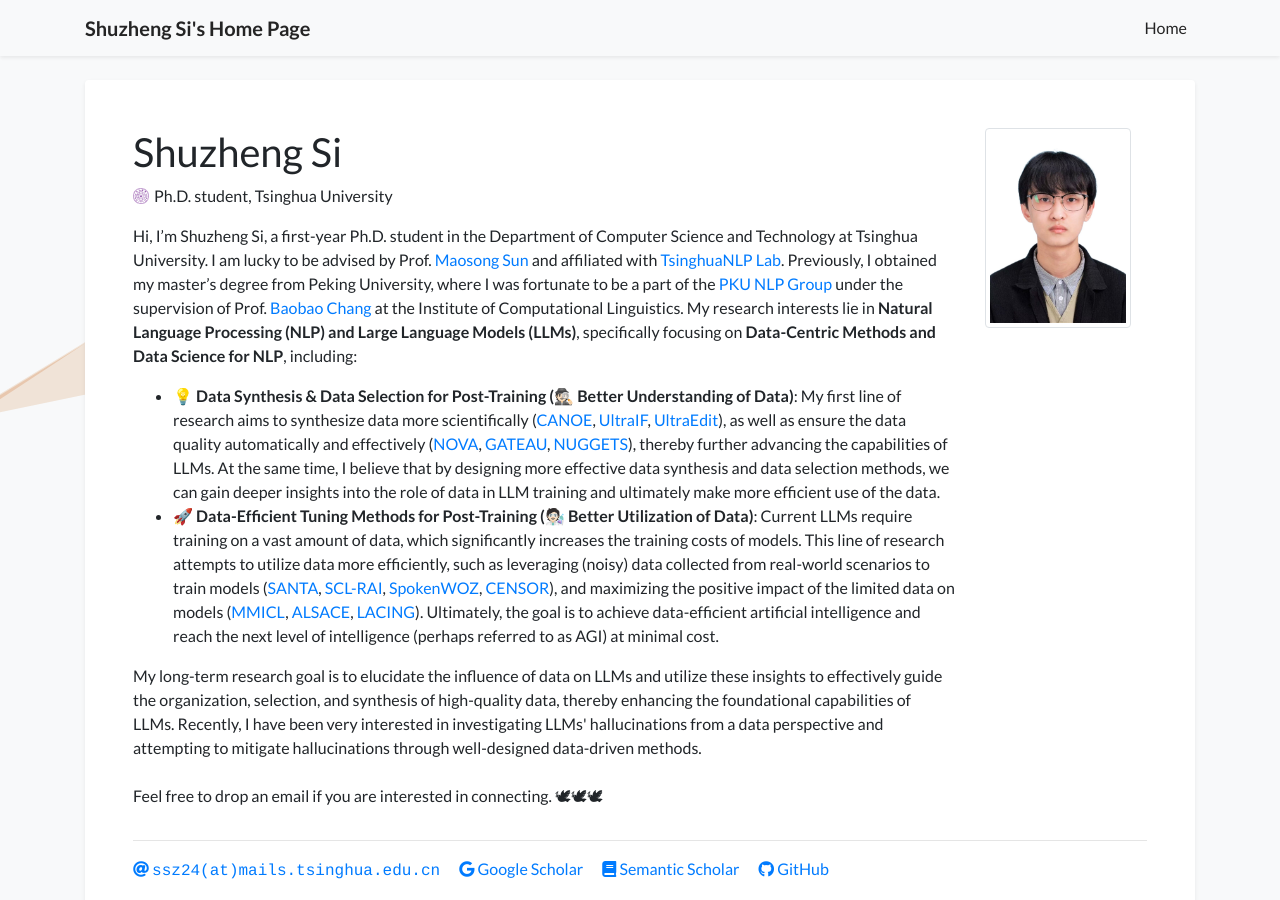
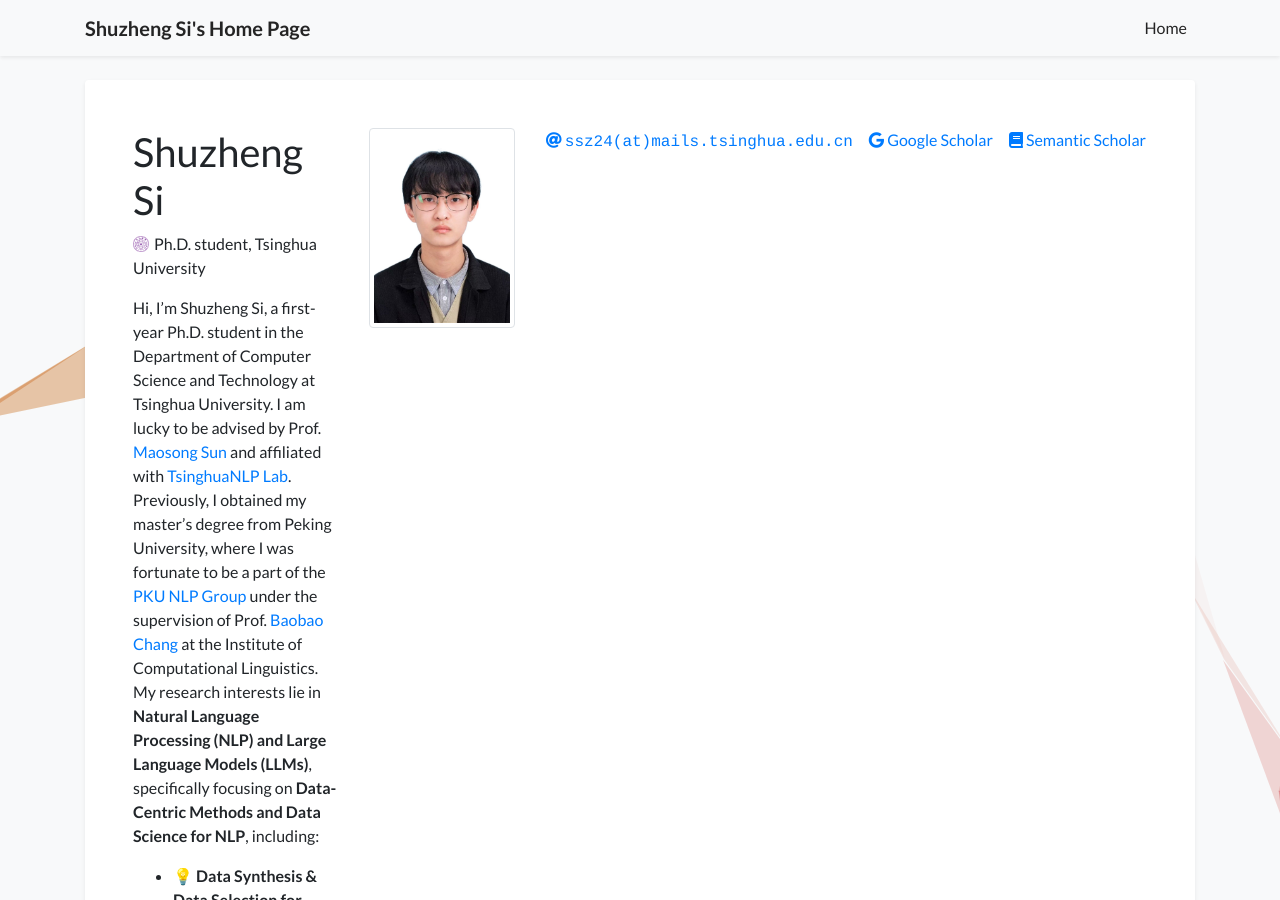
Before and after one commit to S1s-Z/s1s-z.github.io, a Jekyll site: the page built from index.html, in a window 1280 px wide and 900 px high. Built offline with Jekyll 4.4.1, drawn with Linux system fonts in a browser that asks for light colours; a style sheet for code colours, icons or effects is not loaded.

Commit message:
Update profile_card.html

```diff
--- a/_includes/widgets/profile_card.html
+++ b/_includes/widgets/profile_card.html
@@ -30,13 +30,9 @@
                             >
                             <figcaption class="figure-caption text-right"></figcaption>
                         </figure>
-                    </div>
                     {% endif %}
 
                 </div>
-                <hr />
-                <div class="row">
-                    <div class="col">
                     <a class="pr-3 no-break" href="mailto:{{ site.data.profile.email | encode_email }}">
                         <i class="fas fa-at"></i> <span class="email-text">{{ site.data.profile.email | replace: "@", "(at)" }}</span>
                     </a>
```
Lines whose indentation alone changed are shown as unchanged.
